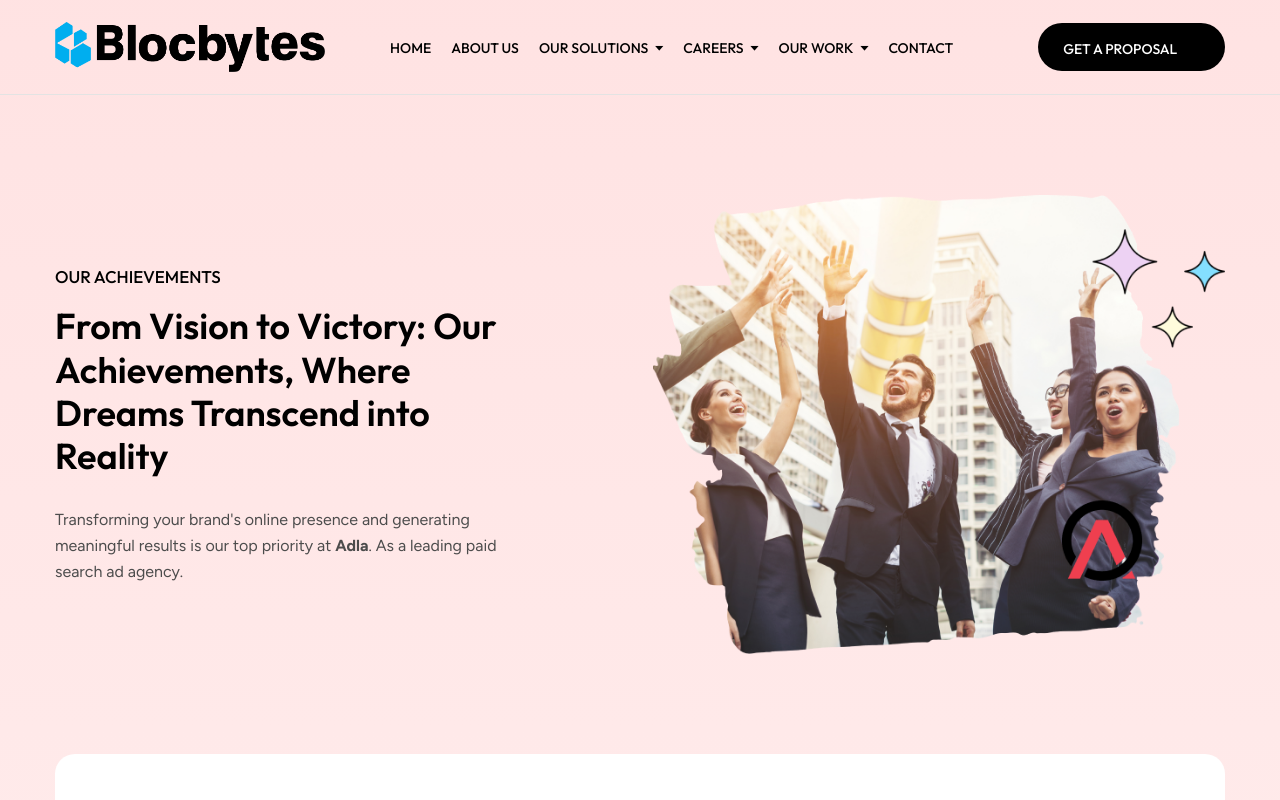
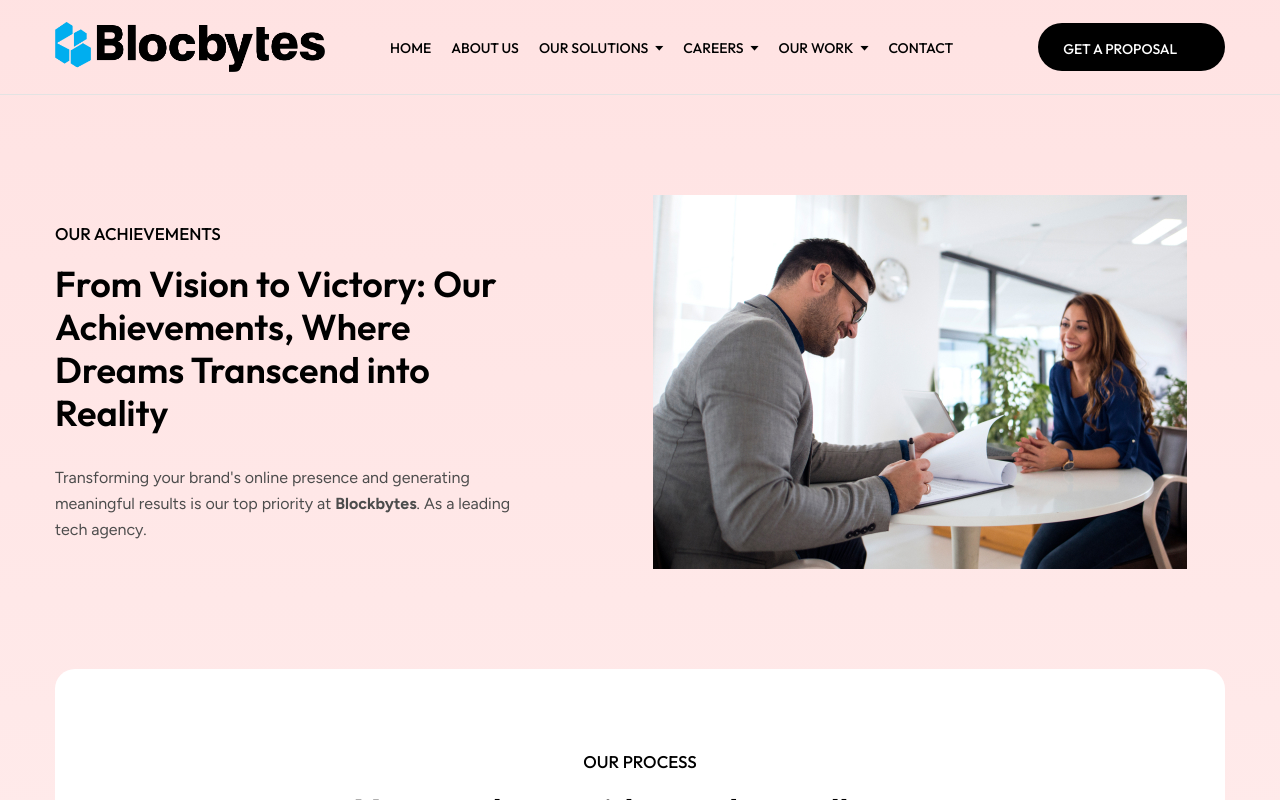
Before and after one commit to arslan7676/blockbytes, a Next.js app: page /success-stories in a window 1280 px wide. Shown: the top 800 px of the page. Built offline with nearby package versions, Linux system fonts and the light colour scheme; some icons are missing.

Commit message:
updated code

```diff
--- a/src/app/careers/career-details/page.tsx
+++ b/src/app/careers/career-details/page.tsx
@@ -5,7 +5,7 @@ import Navbar from "@/components/Layout/Navbar";
 export default function CareerDetailsPage() {
   return (
     <>
-      <div className="gradient-bg">
+      <div className="bg-[#477ef5]">
         <Navbar />
 
         <hr className="border-[#E3E3E3]" />
--- a/src/app/careers/page.tsx
+++ b/src/app/careers/page.tsx
@@ -8,7 +8,7 @@ import Navbar from "@/components/Layout/Navbar";
 export default function CareersPage() {
   return (
     <>
-      <div className="gradient-bg">
+      <div className="bg-[#477ef5]">
         <Navbar />
 
         <hr className="border-[#E3E3E3]" />
--- a/src/components/SuccessStories/SuccessStoriesHeader.tsx
+++ b/src/components/SuccessStories/SuccessStoriesHeader.tsx
@@ -2,7 +2,7 @@
 
 import Image from "next/image";
 
-import pageBanner3 from "/public/images/page-banner3.png";
+import pageBanner5 from "/public/images/page-banner5.jpg";
 
 const SuccessStoriesHeader = () => {
   return (
@@ -23,12 +23,12 @@ const SuccessStoriesHeader = () => {
               <p>
                 Transforming your brand's online presence and generating
                 meaningful results is our top priority at{" "}
-                <strong>Adla</strong>. As a leading paid search ad agency.
+                <strong>Blockbytes</strong>. As a leading tech agency.
               </p>
             </div>
 
             <div>
-              <Image src={pageBanner3} alt="Page Banner" />
+              <Image src={pageBanner5} alt="Page Banner" />
             </div>
           </div>
         </div>
```
